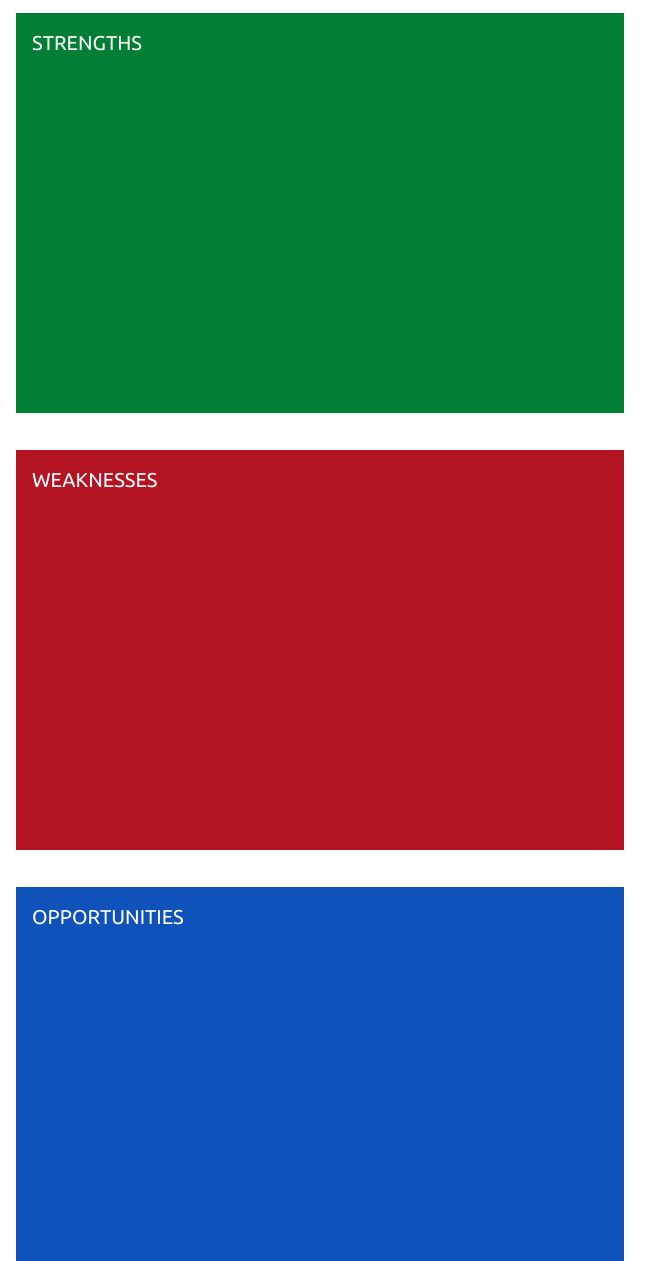
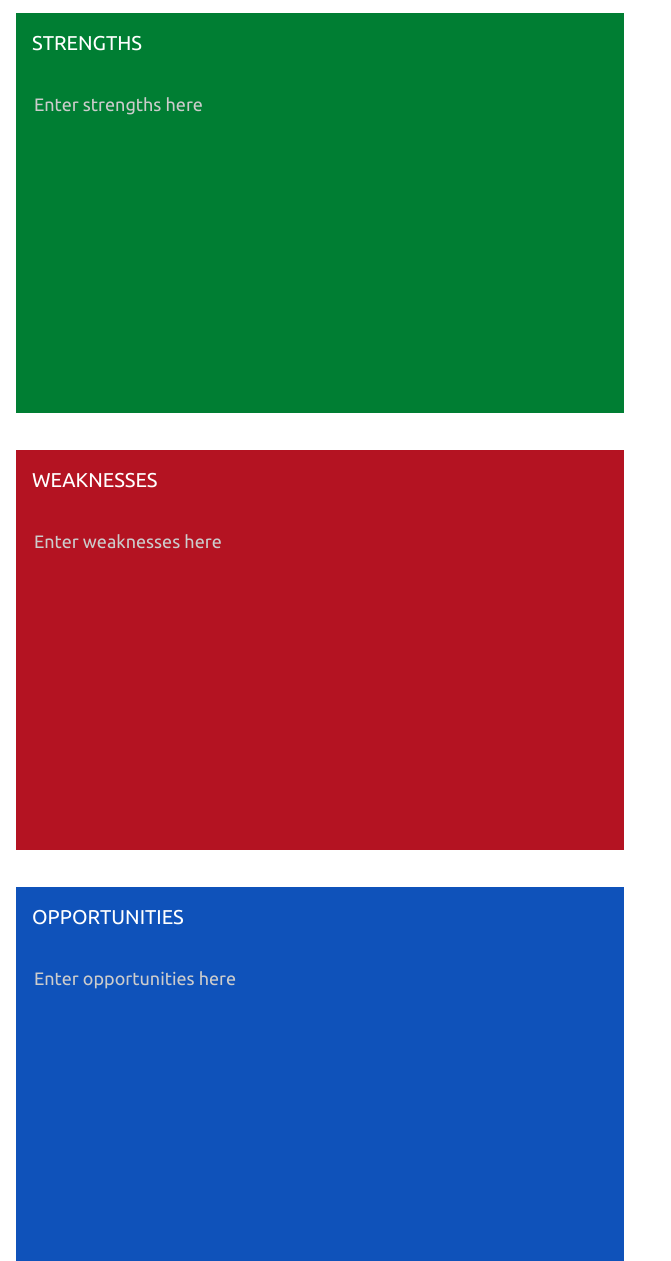
Before and after one commit to nitin9nair/swot-tool, a plain HTML site: page index.html in a window 1280 px wide. Shown: the part 59-1320 px from the top of the page, without its empty margins (0-671 px from the left). Drawn offline with Linux system fonts and the light colour scheme.

Commit message:
added placeholder text to textarea

```diff
--- a/css/main.css
+++ b/css/main.css
@@ -394,6 +394,19 @@ textarea::-webkit-scrollbar-thumb:hover {
   font-size: 20px;
 }
 
+textarea::placeholder { /* Chrome, Firefox, Opera, Safari 10.1+ */
+  color: #ccc;
+  opacity: 1; /* Firefox */
+}
+
+textarea:-ms-input-placeholder { /* Internet Explorer 10-11 */
+  color: #ccc;
+}
+
+textarea::-ms-input-placeholder { /* Microsoft Edge */
+  color: #ccc;
+}
+
 @media (min-width: 961px) and (max-width: 1024px) {
   .card-container {
     width: 46.5%;
--- a/index.html
+++ b/index.html
@@ -22,7 +22,7 @@
         STRENGTHS
       </div>
       <div class="card-body">
-        <textarea class="card-textarea"></textarea>
+        <textarea class="card-textarea" placeholder="Enter strengths here"></textarea>
       </div>
     </div>
     <div class="card-container weakness-card">
@@ -30,7 +30,7 @@
         WEAKNESSES
       </div>
       <div class="card-body">
-        <textarea class="card-textarea"></textarea>
+        <textarea class="card-textarea" placeholder="Enter weaknesses here"></textarea>
       </div>
     </div>
     <div class="card-container opportunities-card">
@@ -38,7 +38,7 @@
         OPPORTUNITIES
       </div>
       <div class="card-body">
-        <textarea class="card-textarea"></textarea>
+        <textarea class="card-textarea" placeholder="Enter opportunities here"></textarea>
       </div>
     </div>
     <div class="card-container threats-card">
@@ -46,7 +46,7 @@
         THREATS
       </div>
       <div class="card-body">
-        <textarea class="card-textarea"></textarea>
+        <textarea class="card-textarea" placeholder="Enter threats here"></textarea>
       </div>
     </div>
 
```
